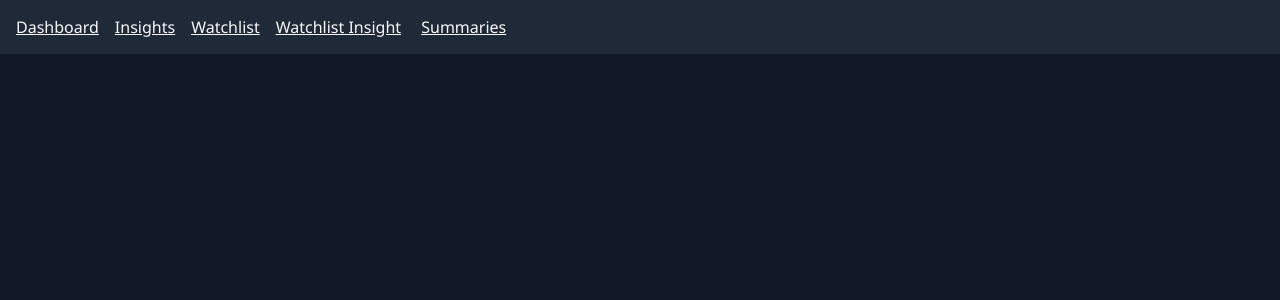
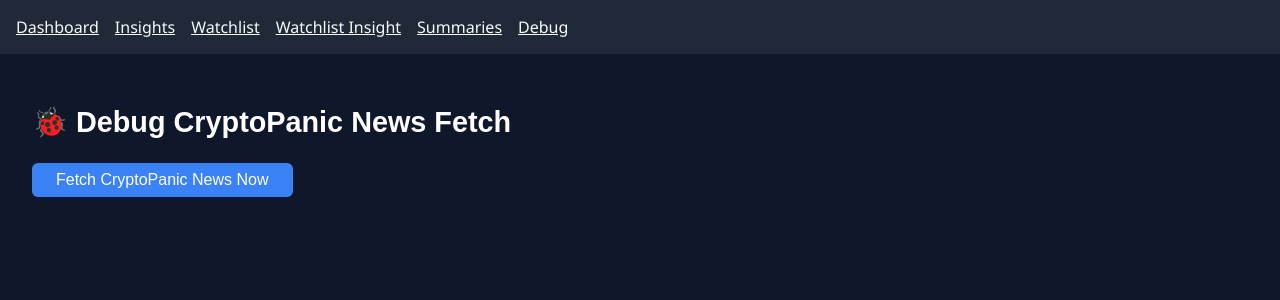
Before and after one commit to adityacandra02/crypto-sentinel, a React (Create React App) app in the folder frontend/: page /debug-summaries in a window 1280 px wide. Shown: the top 300 px of the page. Built offline with nearby package versions, Linux system fonts and the light colour scheme; the HTML template or start-up script is replaced by a standard one.

Commit message:
Add debug summaries pages

```diff
--- a/frontend/src/App.jsx
+++ b/frontend/src/App.jsx
@@ -3,8 +3,8 @@
 import Insights from './pages/Insights';
 import Watchlist from './pages/Watchlist';
 import WatchlistInsight from './pages/WatchlistInsight';
-import Summaries from './pages/Summaries'; // ⬅️ Import this page
-
+import Summaries from './pages/Summaries';
+import DebugSummaries from './pages/DebugSummaries'; // <-- ✅ New
 
 function App() {
   return (
@@ -13,15 +13,18 @@
         <Link to="/" style={{ color: '#F9FAFB', marginRight: '1rem' }}>Dashboard</Link>
         <Link to="/insights" style={{ color: '#F9FAFB', marginRight: '1rem' }}>Insights</Link>
         <Link to="/watchlist" style={{ color: '#F9FAFB', marginRight: '1rem' }}>Watchlist</Link>
-        <Link to="/watchlist-insight" style={{ color: '#F9FAFB' }}>Watchlist Insight</Link> {/* ⬅️ Add this */}
-        <Link to="/summaries" style={{ color: '#F9FAFB', marginLeft: '1rem' }}>Summaries</Link> {/* ⬅️ Add this */}
+        <Link to="/watchlist-insight" style={{ color: '#F9FAFB', marginRight: '1rem' }}>Watchlist Insight</Link>
+        <Link to="/summaries" style={{ color: '#F9FAFB', marginRight: '1rem' }}>Summaries</Link>
+        <Link to="/debug-summaries" style={{ color: '#F9FAFB' }}>Debug</Link> {/* ✅ */}
       </nav>
+
       <Routes>
         <Route path="/" element={<Dashboard />} />
         <Route path="/insights" element={<Insights />} />
         <Route path="/watchlist" element={<Watchlist />} />
         <Route path="/watchlist-insight" element={<WatchlistInsight />} />
         <Route path="/summaries" element={<Summaries />} />
+        <Route path="/debug-summaries" element={<DebugSummaries />} /> {/* ✅ */}
       </Routes>
     </Router>
   );
--- /dev/null
+++ b/frontend/src/pages/DebugSummaries.jsx
@@ -0,0 +1,69 @@
+// frontend/src/pages/DebugSummaries.jsx
+import React, { useState } from 'react';
+
+function DebugSummaries() {
+  const [loading, setLoading] = useState(false);
+  const [debugLogs, setDebugLogs] = useState([]);
+
+  const handleFetchCryptoPanicNews = async () => {
+    setLoading(true);
+    setDebugLogs([]);
+    try {
+      const response = await fetch('/.netlify/functions/triggerStoreNews');
+      const data = await response.json();
+      setDebugLogs(data.logs || []);
+    } catch (err) {
+      console.error('Debug CryptoPanic Fetch Error:', err);
+      setDebugLogs([{ status: 'error', reason: 'Fetch failed' }]);
+    } finally {
+      setLoading(false);
+    }
+  };
+
+  return (
+    <div style={{
+      backgroundColor: '#0f172a',
+      color: 'white',
+      minHeight: '100vh',
+      padding: '2rem',
+      fontFamily: 'sans-serif'
+    }}>
+      <h1 style={{ fontSize: '1.8rem', marginBottom: '1.5rem' }}>🐞 Debug CryptoPanic News Fetch</h1>
+
+      <button
+        onClick={handleFetchCryptoPanicNews}
+        style={{
+          backgroundColor: '#3B82F6',
+          padding: '0.5rem 1.5rem',
+          borderRadius: '6px',
+          fontSize: '1rem',
+          color: 'white',
+          border: 'none',
+          cursor: 'pointer'
+        }}
+        disabled={loading}
+      >
+        {loading ? 'Fetching...' : 'Fetch CryptoPanic News Now'}
+      </button>
+
+      {debugLogs.length > 0 && (
+        <div style={{ marginTop: '2rem' }}>
+          <h2>🧾 Logs</h2>
+          <pre style={{
+            backgroundColor: '#1f2937',
+            padding: '1rem',
+            borderRadius: '8px',
+            marginTop: '1rem',
+            maxHeight: '500px',
+            overflowY: 'auto',
+            fontSize: '0.9rem'
+          }}>
+            {JSON.stringify(debugLogs, null, 2)}
+          </pre>
+        </div>
+      )}
+    </div>
+  );
+}
+
+export default DebugSummaries;
```
Also changed, not shown: 1 other file (tests, documents, lock files or other folders).
